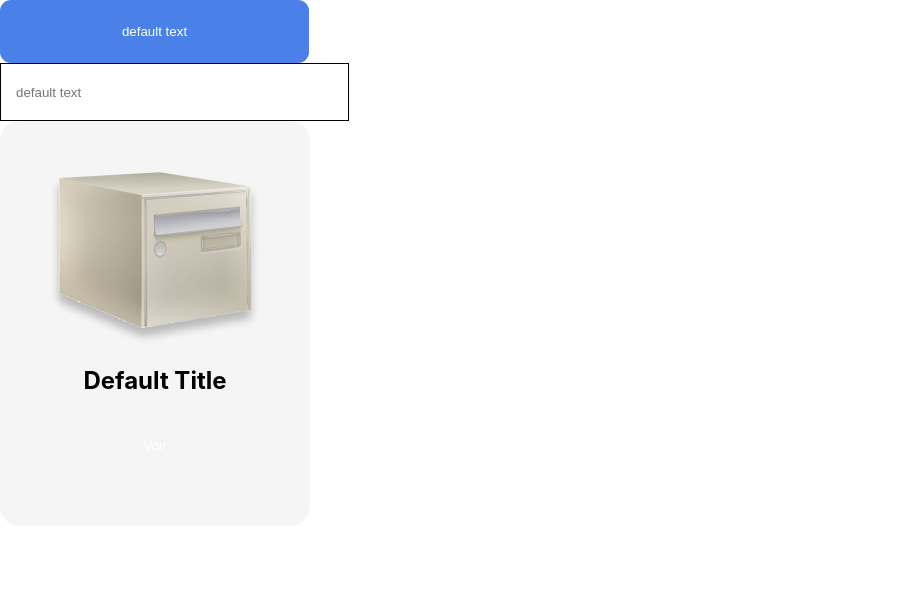
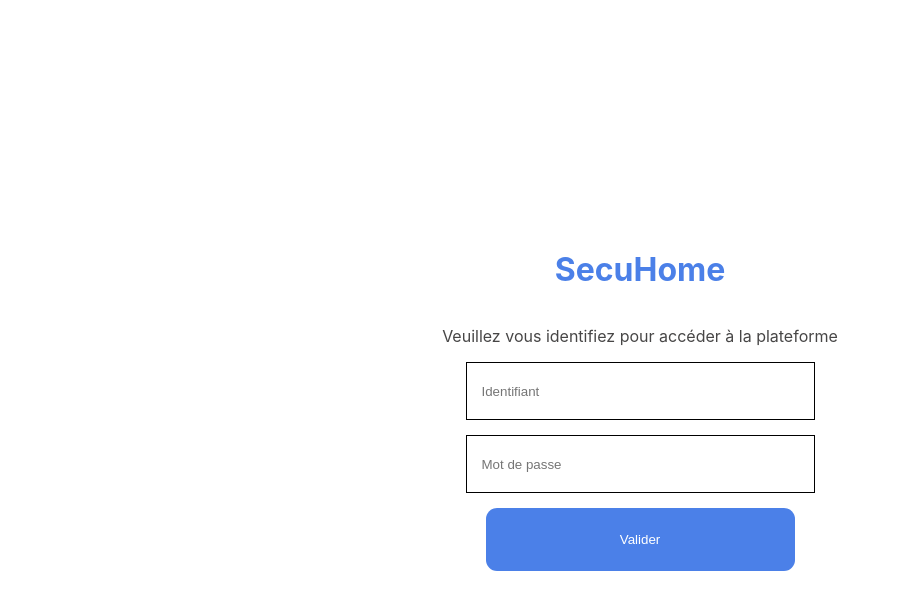
Before and after one commit to lucrampro/Projet_hetic_juillet_2021_groupe_5, a React (Create React App) app: page / in a window 1280 px wide. Shown: the top 610 px of the page, without its empty margins (0-900 px from the left). Built offline with nearby package versions, Linux system fonts and the light colour scheme.

Commit message:
Feat(Login): create page

```diff
--- a/src/App.js
+++ b/src/App.js
@@ -1,13 +1,11 @@
-import { ButtonComponent, InputComponent, PeripheriqueCard } from './components'
+import { Login } from './components'
 import './assets/styles/colors.scss'
 function App() {
   return (
     <div className="App">
-      <div>
-      <ButtonComponent/>
-      <InputComponent />
-      <PeripheriqueCard/>
-      </div>
+
+      <Login />
+
     </div>
   );
 }
--- /dev/null
+++ b/src/assets/styles/login.scss
@@ -0,0 +1,25 @@
+@import './colors.scss';
+@import './general.scss';
+
+.login--page {
+  height: 100vh;
+  width: 100%;
+  display: flex;
+  align-items: center;
+  justify-content: center;
+  flex-direction: column;
+
+  h1 {
+    font: $t-xl;
+    color: $blue;
+  }
+
+  p {
+    font: $t-lg;
+    text-align: center;
+    color: $grey;
+  }
+  input {
+    margin-bottom: 15px;
+  }
+}
--- a/src/components/index.js
+++ b/src/components/index.js
@@ -1,3 +1,4 @@
 export { default as ButtonComponent } from './ButtonComponent'
 export { default as InputComponent} from './InputComponent'
 export { default as PeripheriqueCard} from './PeripheriqueCard'
+export { default as Login } from '../pages/Login'
--- /dev/null
+++ b/src/pages/Login.jsx
@@ -0,0 +1,16 @@
+import React from 'react';
+import '../assets/styles/login.scss'
+import {InputComponent, ButtonComponent} from '../components'
+const Login = () => {
+  return (
+    <div className="login--page">
+      <h1>SecuHome</h1>
+      <p>Veuillez vous identifiez pour accéder à la plateforme</p>
+      <InputComponent text="Identifiant"/>
+      <InputComponent text="Mot de passe"/>
+      <ButtonComponent text="Valider"/>
+    </div>
+  );
+}
+
+export default Login;
```
